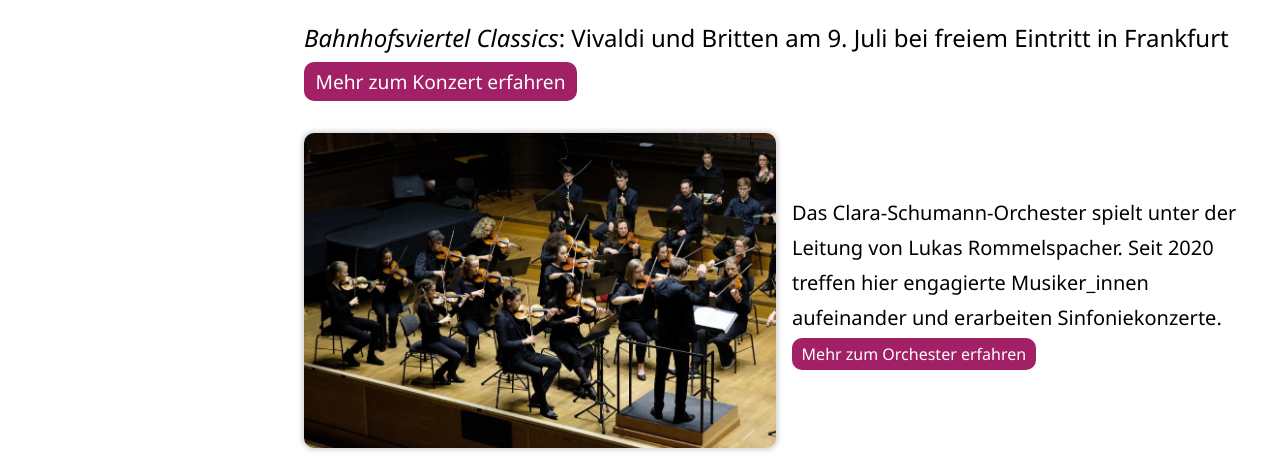
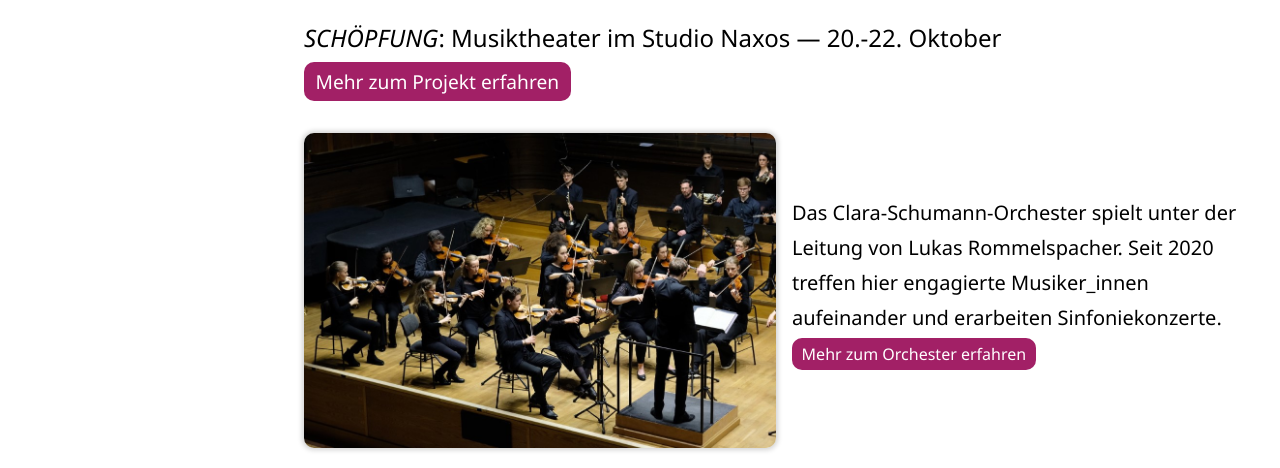
Before and after one commit to TGeoF/cso-frankfurt.de, an Astro site: page / in a window 1280 px wide. Shown: the part 419-887 px from the top of the page. Built offline with nearby package versions, Linux system fonts and the light colour scheme; Astro itself is replaced by a stand-in of ours.

Commit message:
front page teaser schöpfung

```diff
--- a/src/pages/index.astro
+++ b/src/pages/index.astro
@@ -8,9 +8,10 @@ import ImageAndTextColumns from "@components/ImageAndTextColumns.astro";
 <IndexLayout title="CSO">
 	<div class="lead">
 		<p>
-			<em>Bahnhofsviertel Classics</em>: Vivaldi und Britten am 9. Juli bei freiem Eintritt in
-			Frankfurt<br />
-			<Button href="/konzerte">Mehr zum Konzert erfahren</Button>
+			<em>SCHÖPFUNG</em>: Musiktheater im Studio Naxos — 20.-22. Oktober<br />
+			<Button href="https://studionaxos.de/de/produktionen/schoepfung">
+				Mehr zum Projekt erfahren
+			</Button>
 		</p>
 	</div>
 	<ImageAndTextColumns
```
